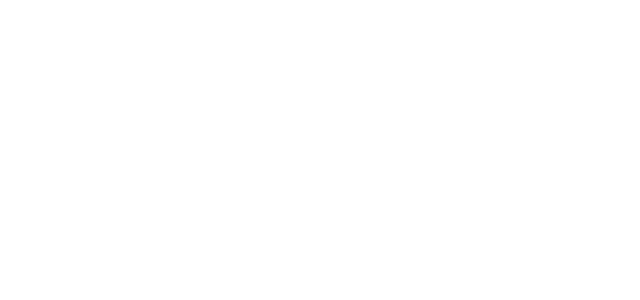
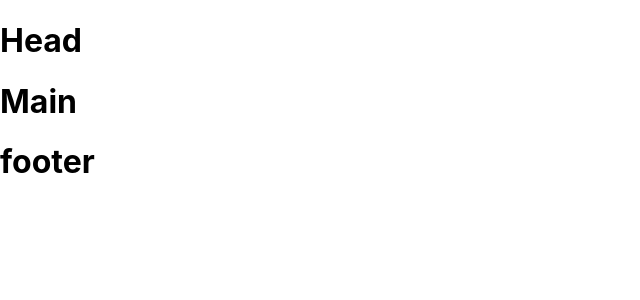
Before and after one commit to ChristianSmit42/react-jokes, a React (Create React App) app: page / in a window 1280 px wide. Shown: the top 300 px of the page, without its empty margins (0-640 px from the left). Built offline with nearby package versions, Linux system fonts and the light colour scheme.

Commit message:
Create main structural components Footer Main Header

```diff
--- a/src/App.js
+++ b/src/App.js
@@ -1,10 +1,15 @@
 import React from 'react';
 import './App.css';
+import Header from './components/Header'
+import Main from "./components/Main";
+import Footer from "./components/Footer";
 
 export default function App() {
   return (
     <div className="App">
-
+      <Header/>
+      <Main/>
+      <Footer/>
     </div>
   );
 }
--- /dev/null
+++ b/src/components/Footer.jsx
@@ -0,0 +1,7 @@
+import React from "react";
+
+export default function Footer(){
+    return(
+        <footer><h1>footer</h1></footer>
+    );
+}
--- /dev/null
+++ b/src/components/Header.jsx
@@ -0,0 +1,7 @@
+import React from "react";
+
+export default function Header() {
+    return(
+        <header><h1>Head</h1></header>
+    );
+}
--- /dev/null
+++ b/src/components/Main.jsx
@@ -0,0 +1,7 @@
+import React from "react";
+
+export default function Main(){
+    return(
+        <main><h1>Main</h1></main>
+    );
+}
```
